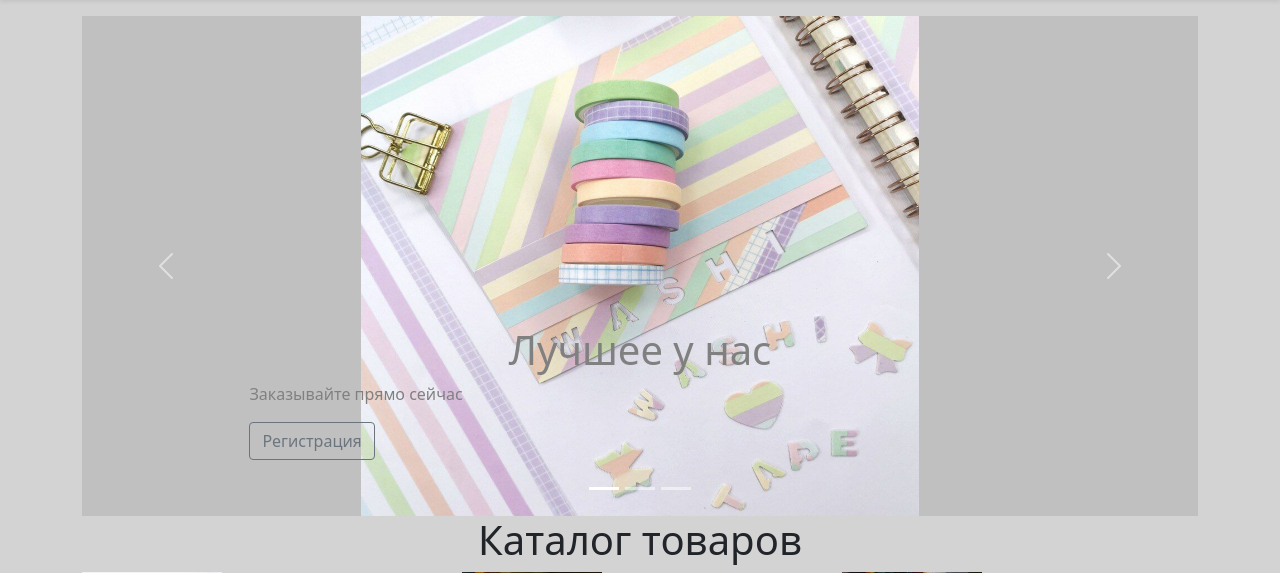
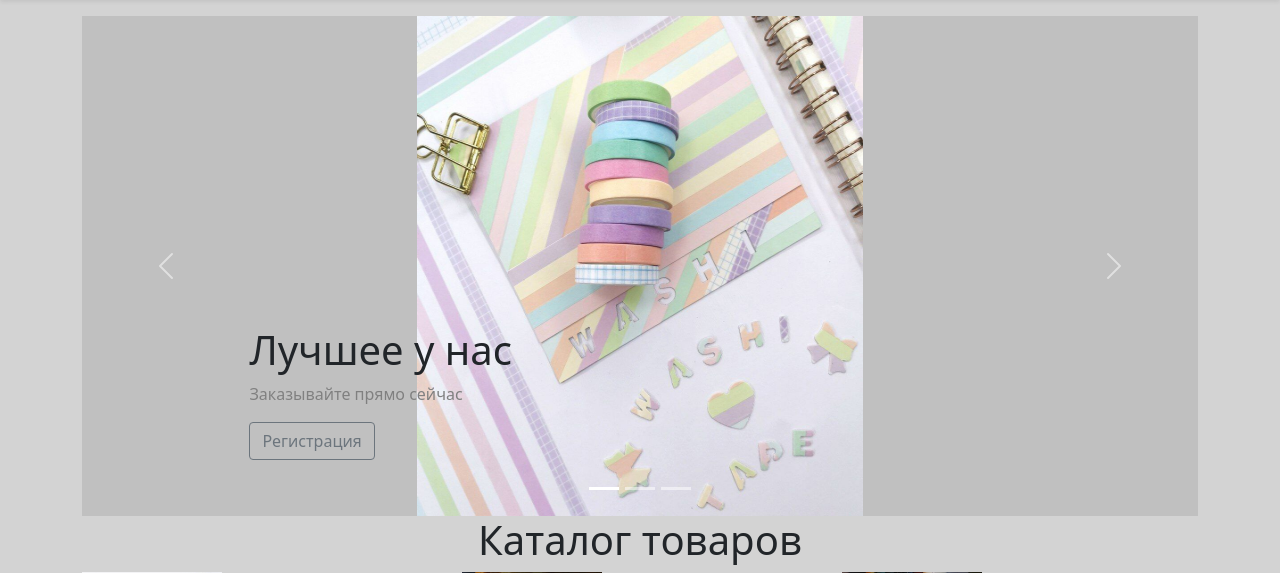
Before and after one commit to delamcon/web, a Flask app: page /catalog in a window 1280 px wide. Shown: the part 71-644 px from the top of the page. Run offline with Flask 2, Linux system fonts and the light colour scheme; data comes from the database, SQL or seed files in the repository.

Commit message:
мелочи2

```diff
--- a/templates/catalog.html
+++ b/templates/catalog.html
@@ -8,11 +8,11 @@
     </div>
      <div class="carousel-inner">
       <div class="carousel-item active" style="background-color:Silver;">
-        <img class="bd-placeholder-img mx-auto d-block"  src="/static/img/tapescar.jpg" width="50%" height="100%">
+        <img class="bd-placeholder-img mx-auto d-block"  src="/static/img/tapescar.jpg" width="40%" height="100%">
 
         <div class="container">
           <div class="carousel-caption text-start">
-            <h1 style="color:Gray;">Лучшее у нас</h1>
+            <h1 class="text-dark" style="text-align: left;">Лучшее у нас</h1>
             <p style="color:Gray;">Заказывайте прямо сейчас</p>
             <p><a class="btn btn-outline-secondary" href="/registration">Регистрация</a></p>
           </div>
@@ -23,7 +23,7 @@
 
         <div class="container">
           <div class="carousel-caption text-start">
-            <h1 style="color:Gray;">Платите бонусами</h1>
+            <h1 class="text-dark" style="text-align: left;">Платите бонусами</h1>
             <p style="color:Gray;">От каждой покупки возвращаем 10% бонусами</p>
             <p><a class="btn btn-outline-secondary" href="/bonus_system">Подробнее</a></p>
           </div>
@@ -34,7 +34,7 @@
 
         <div class="container">
           <div class="carousel-caption text-start">
-            <h1 style="color:Gray;">Большой выбор товаров</h1>
+            <h1 class="text-dark" style="text-align: left;">Большой выбор товаров</h1>
             <p style="color:Gray;">Всё на ваш вкус и цвет)</p>
             <p><a class="btn btn-outline-secondary" href="/catalog">Каталог</a></p>
           </div>
--- a/templates/main_page.html
+++ b/templates/main_page.html
@@ -8,7 +8,7 @@
     </div>
     <div class="carousel-inner">
       <div class="carousel-item active" style="background-color:Silver;">
-        <img class="bd-placeholder-img mx-auto d-block"  src="/static/img/tapescar.jpg" width="50%" height="100%">
+        <img class="bd-placeholder-img mx-auto d-block"  src="/static/img/tapescar.jpg" width="40%" height="100%">
 
         <div class="container">
           <div class="carousel-caption text-start">
```
